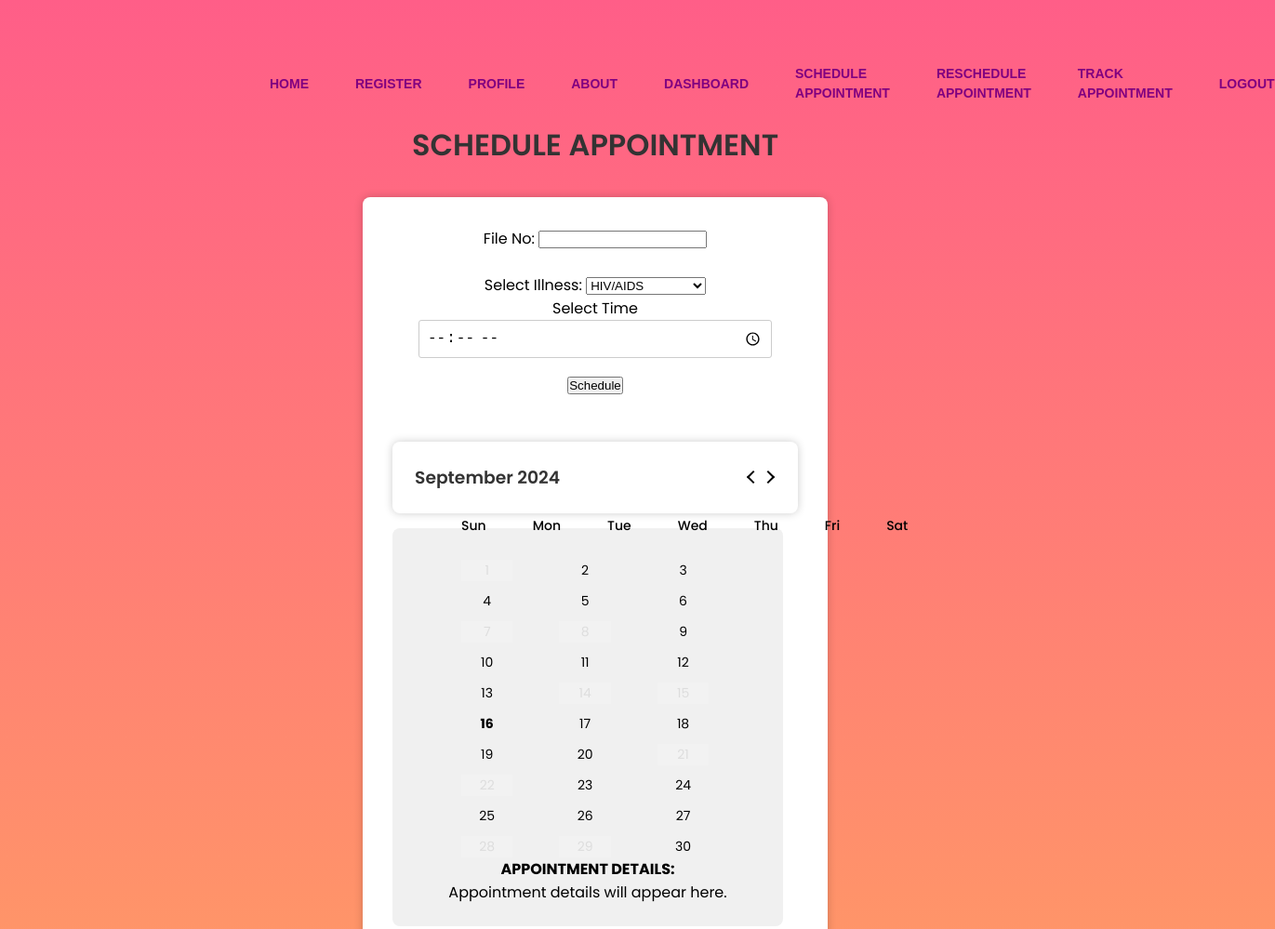
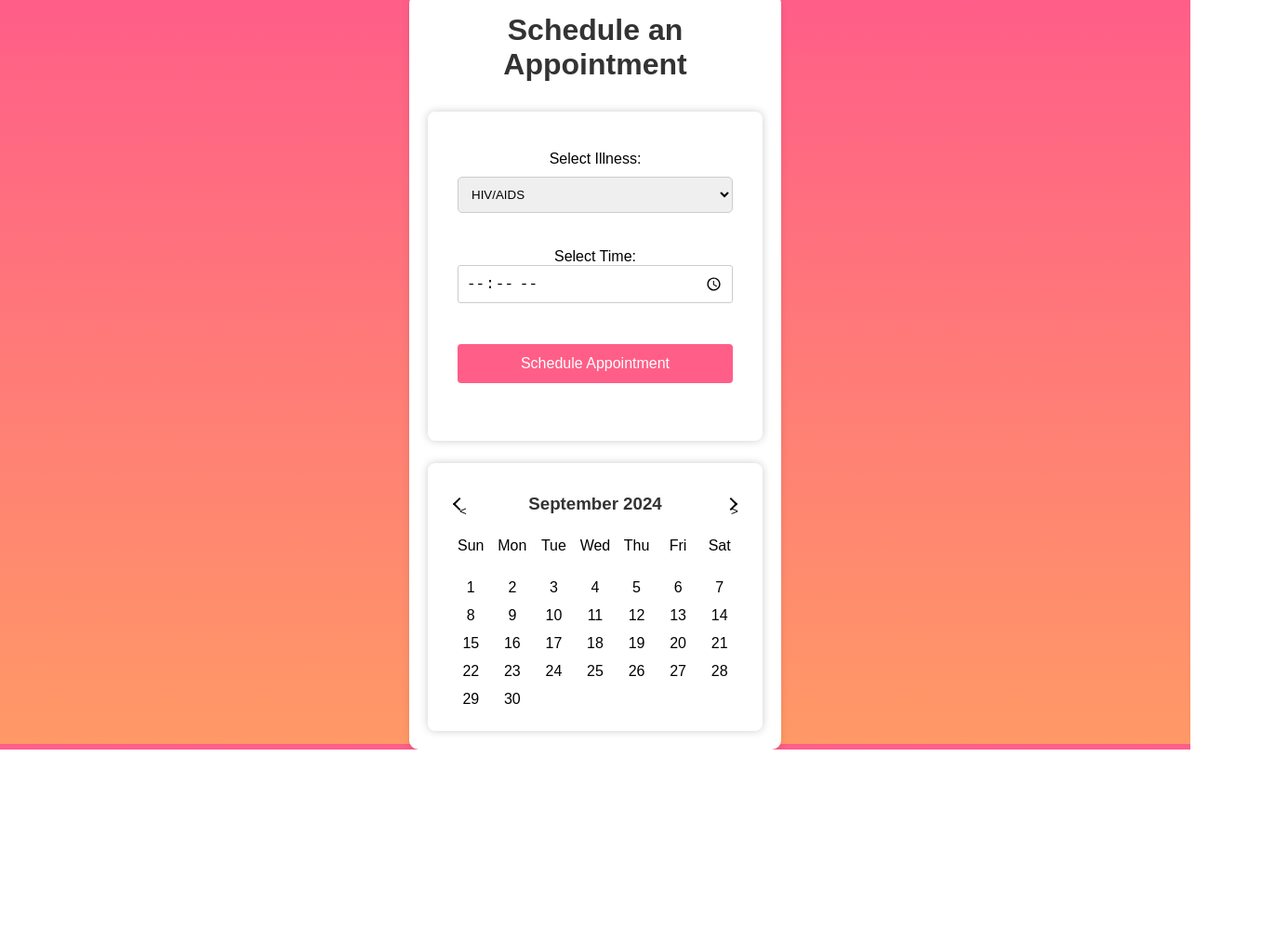
Before and after one commit to ST10167298/ITT-Solution-Web, a website with bundled scripts: page schedule.html in a window 1280 px wide. Shown: the top 999 px of the page at 93% size, 1371 px wide, since content can reach past the window. After the commit the page ends 806 px from the top, so only its background shows below. Built offline with nearby package versions, Linux system fonts and the light colour scheme.

Commit message:
working schedule

```diff
--- /dev/null
+++ b/schedule.css
@@ -0,0 +1,280 @@
+body {
+    font-family: Arial, sans-serif;
+    background-color: #f0f0f0;
+    display: flex;
+    justify-content: center;
+    align-items: center;
+    height: 100vh;
+    margin: 0;
+}
+
+.container {
+    background-color: white;
+    padding: 20px;
+    border-radius: 10px;
+    box-shadow: 0 4px 8px rgba(0, 0, 0, 0.1);
+    width: 400px;
+    text-align: center;
+}
+
+h1 {
+    margin-bottom: 20px;
+}
+
+label {
+    display: block;
+    margin-top: 10px;
+}
+
+select, button {
+    margin: 10px 0;
+    padding: 10px;
+    width: 100%;
+    border: 1px solid #ccc;
+    border-radius: 5px;
+}
+
+#appointmentDetails {
+    margin-top: 20px;
+    font-weight: bold;
+    color: #333;
+}
+
+#timeSelected {
+    margin-top: 10px;
+    color: #007BFF;
+}
+
+#calendarView {
+    margin-top: 20px;
+}
+
+@import url("https://fonts.googleapis.com/css2?family=Poppins:wght@400;500;600;700&display=swap");
+
+* {
+  padding: 0;
+  margin: 0;
+  box-sizing: border-box;
+}
+
+body {
+  font-family: 'Poppins', sans-serif;
+  background: linear-gradient(to bottom, #ff5e88, #ff9966);
+  display: flex;
+  flex-direction: column;
+  align-items: center;
+  justify-content: center;
+  min-height: 100vh;
+  padding: 2rem;
+  overflow-x: hidden;
+}
+
+h1 {
+  font-weight: 600;
+  text-align: center;
+  color: #333;
+  margin-bottom: 2rem;
+}
+
+h3 {
+  font-weight: 600;
+  color: #333;
+}
+
+.form-container {
+  text-align: center;
+  padding: 2rem;
+  background: #fff;
+  border-radius: 8px;
+  box-shadow: 0 0 10px rgba(0, 0, 0, 0.2);
+  margin-bottom: 1.5rem;
+  max-width: 500px;
+  width: 100%;
+}
+
+input[type="time"] {
+  padding: 0.5rem;
+  font-size: 1rem;
+  border: 1px solid #ccc;
+  border-radius: 3px;
+  margin-bottom: 1rem;
+  transition: border 0.2s ease;
+  width: 100%;
+  max-width: 380px;
+}
+
+input[type="time"]:focus {
+  border-color: #ff5e88;
+  outline: none;
+}
+
+#timeError {
+  color: red;
+  display: none;
+}
+
+#scheduleBtn {
+  background-color: #ff5e88;
+  color: #fff;
+  border: none;
+  padding: 0.75rem 1.5rem;
+  border-radius: 4px;
+  font-size: 1rem;
+  cursor: pointer;
+  transition: background-color 0.3s ease;
+}
+
+#scheduleBtn:hover {
+  background-color: #ff4a6d;
+}
+
+.appointment-details {
+  padding: 1.5rem;
+  background: #f0f0f0;
+  border-radius: 8px;
+  text-align: center;
+  width: 100%;
+  max-width: 420px;
+  margin-top: 1rem;
+}
+
+.calendar {
+  width: 100%;
+  max-width: 500px;
+  padding: 1.5rem;
+  background: #fff;
+  border-radius: 8px;
+  box-shadow: 0 0 10px rgba(0, 0, 0, 0.2);
+  margin-top: 1.5rem;
+}
+
+.calendar header {
+  display: flex;
+  align-items: center;
+  justify-content: space-between;
+  margin-bottom: 1rem;
+}
+
+.calendar nav {
+  display: flex;
+  align-items: center;
+}
+
+.calendar ul {
+  list-style: none;
+  padding: 0;
+}
+
+.days {
+  display: flex;
+  justify-content: space-between;
+  font-weight: 500;
+  color: black;
+  margin-bottom: 1rem;
+}
+
+.days li {
+  width: calc(100% / 7);
+  text-align: center;
+}
+
+.calendar ul.dates {
+  display: flex;
+  flex-wrap: wrap;
+  justify-content: flex-start;
+}
+
+.calendar ul.dates li {
+  width: calc(100% / 7);
+  text-align: center;
+  margin-top: 10px;
+  position: relative;
+  padding: 1px;
+  box-sizing: border-box;
+}
+
+#prev,
+#next {
+  width: 16px;
+  height: 16px;
+  border: none;
+  background: transparent;
+  cursor: pointer;
+  position: relative;
+}
+
+#prev::before,
+#next::before {
+  content: "";
+  width: 8px;
+  height: 8px;
+  position: absolute;
+  top: 50%;
+  left: 50%;
+  border-style: solid;
+  border-width: 0.15em 0.15em 0 0;
+  border-color: black;
+  transform-origin: center;
+}
+
+#next::before {
+  transform: translate(-50%, -50%) rotate(45deg);
+}
+
+#prev::before {
+  transform: translate(-50%, -50%) rotate(-135deg);
+}
+
+#prev:hover::before,
+#next:hover::before {
+  border-color: #ff5e88;
+}
+
+.dates li.today {
+  color: black;
+}
+
+.dates li.today::before {
+  content: "";
+  width: 1rem;
+  height: 2rem;
+  position: absolute;
+  top: 50%;
+  left: 50%;
+  transform: translate(-50%, -50%);
+  background: white;
+  border-radius: 50%;
+  z-index: -1;
+}
+
+.dates li.inactive {
+  color: #ccc;
+  background: #f5f5f5;
+  cursor: not-allowed;
+}
+
+/* Additional adjustments for responsiveness */
+@media (max-width: 600px) {
+  .calendar,
+  .form-container,
+  .appointment-details {
+    padding: 1rem;
+    max-width: 100%;
+  }
+
+  .calendar ul.dates li {
+    margin-top: 8px;
+  }
+}
+.dates li.appointment {
+    font-weight: bold;
+    color: #ff5e88; /* Color for the appointment dates */
+    background-color: #f0f0f0; /* Optional: background color to make it stand out */
+    border-radius: 50%; /* Optional: rounded background */
+    padding: 5px; /* Optional: padding to make the date more prominent */
+}
+
+.dates li.appointment:hover {
+    background-color: #ff5e88; /* Optional: highlight color on hover */
+    color: #fff; /* Change text color on hover for better readability */
+}
--- a/schedule.html
+++ b/schedule.html
@@ -1,68 +1,22 @@
 <!DOCTYPE html>
 <html lang="en">
 <head>
-  <meta charset="UTF-8" />
-  <meta http-equiv="X-UA-Compatible" content="IE=edge" />
-  <meta name="viewport" content="width=device-width, initial-scale=1.0" />
-  <title>Calendar</title>
-  <link rel="stylesheet" href="calenderstyle.css" />
-  <link rel="stylesheet" href="style.css">
-  <style>
-    .inactive {
-      pointer-events: none;
-      opacity: 0.5;
-    }
-    .today {
-      font-weight: bold;
-      color: red;
-    }
-    .dates {
-      display: flex;
-      flex-wrap: wrap;
-    }
-    .dates li {
-      width: 8.28%;
-      list-style: none;
-      text-align:left;
-      padding: 4px;
-      cursor: pointer;
-    }
-  </style>
-
-
+    <meta charset="UTF-8">
+    <meta name="viewport" content="width=device-width, initial-scale=1.0">
+    <title>Appointment Scheduler</title>
+    <link rel="stylesheet" href="schedule.css">
 </head>
 <body>
-    <div class="navbar">
-        <div class="icon"></div>
-        <div class="main">
-            <div class="menu">
-                <ul>
-                    <li><a href="home.html">HOME</a></li>
-                    <li><a href="signup.html">REGISTER</a></li>
-                    <li><a href="profiles.html">PROFILE </a></li>
-                    <li><a href="#">ABOUT</a></li>
-                    <li><a href="dashboard.html">DASHBOARD</a></li>
-                    <li><a href="schedule.html">SCHEDULE APPOINTMENT</a></li>
-                    <li><a href="reschedule.html">RESCHEDULE APPOINTMENT </a></li>
-                    <li><a href="trackApp.html">TRACK APPOINTMENT</a></li>
-                    <li><a href="dashboard.html">LOGOUT </a></li>
-                </ul>
-            </div>
 
-        </div>
-    </div>
-  <h1>SCHEDULE APPOINTMENT</h1>
+    <div class="container">
+        <h1>Schedule an Appointment</h1>
 
+        <!-- Illness Selection Dropdown -->
         <div class="form-container">
-
-    <label for="FileNo">File No:</label>
-    <input type="text" id="FileNo" placeholder="Enter File Number">
-
-    <br><br>
-    <label for="illness">Select Illness: </label>
-    <select id="illness">
+            <label for="illnesses">Select Illness:</label>
+            <select id="illnesses">
                 <option value="HIV/AIDS">HIV/AIDS</option>
-      <option value="HYPERTENSION">HYPERTENSION</option>
+                <option value="HYPERTENSION">Hypertension</option>
                 <option value="HEART DISEASE">HEART DISEASE</option>
                 <option value="DIABETES">DIABETES</option>
                 <option value="EPILEPSY">EPILEPSY</option>
@@ -70,25 +24,28 @@
                 <option value="TB">TB</option>
             </select>
 
-    <br>
+            <br><br>
 
-    <label for="time">Select Time</label>
-    <input type="time" id="time" name="time">
-
-    <br>
-
-    <button id="schedule-btn">Schedule</button>
+            <label for="time">Select Time:</label>
+            <input type="time" id="time" name="time" step="1200">
+            <p id="timeError" style="color: red; display: none;">Please select a valid time between 07:00 and 17:00 in 20-minute intervals.</p>
 
             <br><br>
+
+            <!-- Schedule Button -->
+            <button id="scheduleBtn">Schedule Appointment</button>
+
+            <!-- Show Appointment Details -->
+            <div id="appointmentDetails"></div>
+        </div>
+
+        <!-- Calendar View -->
         <div class="calendar">
             <header>
-        <h3></h3>
-        <nav>
-          <button id="prev"></button>
-          <button id="next"></button>
-        </nav>
+                <button id="prev">&lt;</button>
+                <h3 id="monthYear"></h3>
+                <button id="next">&gt;</button>
             </header>
-      <section>
             <ul class="days">
                 <li>Sun</li>
                 <li>Mon</li>
@@ -99,16 +56,9 @@
                 <li>Sat</li>
             </ul>
             <ul class="dates"></ul>
-      </section>
-    </div>
-
-    <div class="appointment-details">
-        <label for="appointment-details"><strong>APPOINTMENT DETAILS:</strong></label>
-      <p id="appointmentInfo">Appointment details will appear here.</p>
         </div>
     </div>
 
     <script type="module" src="schedule.js"></script>
-
 </body>
 </html>
--- a/schedule.js
+++ b/schedule.js
@@ -1,3 +1,4 @@
+// Import Firebase SDK
 import { initializeApp } from "https://www.gstatic.com/firebasejs/10.13.1/firebase-app.js";
 import { getFirestore, doc, setDoc } from "https://www.gstatic.com/firebasejs/10.13.1/firebase-firestore.js";
 
@@ -15,162 +16,180 @@ const firebaseConfig = {
 // Initialize Firebase
 const app = initializeApp(firebaseConfig);
 const db = getFirestore(app);
-document.addEventListener('DOMContentLoaded', function () {
-  const illnessSelect = document.getElementById('illness');
-  const timeInput = document.getElementById('time');
-  const fileNoInput = document.getElementById('FileNo');
-  const appointmentInfo = document.getElementById('appointmentInfo');
-  const scheduleBtn = document.getElementById('schedule-btn');
 
-  const currentMonthElement = document.querySelector('.calendar header h3');
-  const datesContainer = document.querySelector('.dates');
-  const monthNames = ["January", "February", "March", "April", "May", "June", "July", "August", "September", "October", "November", "December"];
-  let currentDate = new Date();
+document.addEventListener("DOMContentLoaded", () => {
+    let illnesses = document.getElementById('illnesses');
+    let timeInput = document.getElementById('time');
+    let scheduleBtn = document.getElementById('scheduleBtn');
+    let timeError = document.getElementById('timeError');
+    let appointmentDetails = document.getElementById('appointmentDetails');
+    let datesContainer = document.querySelector(".dates");
+    let monthYear = document.getElementById("monthYear");
+    let prevBtn = document.getElementById("prev");
+    let nextBtn = document.getElementById("next");
 
-  function getDaysToAdd(selectedIllness) {
-    let daysToAdd = 0;
-    switch (selectedIllness) {
-      case "HIV/AIDS": daysToAdd = 25; break;
-      case "Hypertension": daysToAdd = 40; break;
-      case "Heart Disease": daysToAdd = 30; break;
-      case "Diabetes": daysToAdd = 30; break;
-      case "Epilepsy": daysToAdd = 21; break;
-      case "Arthritis": daysToAdd = 60; break;
-      case "TB": daysToAdd = 60; break;
-    }
-    return daysToAdd;
-  }
+    let selectedHour = 0;
+    let selectedMin = 0;
+    let daysToAdd = 30;
+    let appointments = {}; // To store appointments
+    let currentMonth = new Date().getMonth();
+    let currentYear = new Date().getFullYear();
 
-  function getAppointmentDate() {
-    const selectedIllness = illnessSelect.value;
-    const daysToAdd = getDaysToAdd(selectedIllness);
-    const today = new Date();
-    today.setDate(today.getDate() + daysToAdd);
-    const appointmentDate = `${today.getDate()}/${today.getMonth() + 1}/${today.getFullYear()}`;
-    return appointmentDate;
-  }
+    // Illness selection logic
+    illnesses.addEventListener('change', function() {
+        const selectedIllness = this.value;
+        switch (selectedIllness) {
+            case "HIV/AIDS":
+                daysToAdd = 25;
+                break;
+            case "Hypertension":
+                daysToAdd = 40;
+                break;
+            case "Heart Disease":
+                daysToAdd = 30;
+                break;
+            case "Diabetes":
+                daysToAdd = 30;
+                break;
+            case "Epilepsy":
+                daysToAdd = 21;
+                break;
+            case "Arthritis":
+                daysToAdd = 60;
+                break;
+            case "TB":
+                daysToAdd = 60;
+                break;
+        }
+    });
 
-  function updateAppointmentDetails() {
-    const appointmentDate = getAppointmentDate();
-    const selectedIllness = illnessSelect.value;
-    const selectedTime = timeInput.value;
-    appointmentInfo.innerHTML =
-      `<strong>Illness:</strong> ${selectedIllness} <br>
-      <strong>Next Appointment Date:</strong> ${appointmentDate} <br>
-      <strong>Time:</strong> ${selectedTime} <br>`;
-  }
+    // Time validation logic
+    timeInput.addEventListener('input', () => {
+        const timeValue = timeInput.value;
+        if (timeValue) {
+            const [hour, min] = timeValue.split(":").map(Number);
+            selectedHour = hour;
+            selectedMin = min;
 
-  function isValidTime(selectedTime) {
-    const [hours, minutes] = selectedTime.split(':').map(Number);
-    const totalMinutes = hours * 60 + minutes;
-    const startTime = 7 * 60;  // 7:00 AM in minutes
-    const endTime = 17 * 60;   // 5:00 PM in minutes
-    return totalMinutes >= startTime && totalMinutes <= endTime && (totalMinutes % 20 === 0);
-  }
+            if (validateTime(selectedHour, selectedMin)) {
+                timeError.style.display = 'none'; // Hide error message
+                timeInput.setCustomValidity(''); // Clear any previous custom validity message
+            } else {
+                timeError.style.display = 'block'; // Show error message
+                timeInput.setCustomValidity('Please select a valid time between 07:00 and 17:00 in 20-minute intervals.'); // Custom validity message
+            }
+        }
+    });
 
-  function populateTimeOptions() {
-    const startTime = 7 * 60;  // 7:00 AM in minutes
-    const endTime = 17 * 60;   // 5:00 PM in minutes
+    // Schedule appointment logic
+    scheduleBtn.addEventListener('click', async () => {
+        const calendar = new Date();
+        calendar.setDate(calendar.getDate() + daysToAdd);
 
-    for (let minutes = startTime; minutes <= endTime; minutes += 20) {
-      const hours = Math.floor(minutes / 60);
-      const mins = minutes % 60;
-      const formattedTime = `${String(hours).padStart(2, '0')}:${String(mins).padStart(2, '0')}`;
-      const option = document.createElement('option');
-      option.value = formattedTime;
-      option.textContent = formattedTime;
-      timeInput.appendChild(option);
-    }
-  }
+        const dayOfWeek = calendar.getDay();
+        if (dayOfWeek === 6) {
+            calendar.setDate(calendar.getDate() + 2);
+        } else if (dayOfWeek === 0) {
+            calendar.setDate(calendar.getDate() + 1);
+        }
 
-  async function scheduleAppointment() {
-    const selectedIllness = illnessSelect.value;
-    const selectedTime = timeInput.value;
-    const fileNo = fileNoInput.value;
+        calendar.setHours(selectedHour);
+        calendar.setMinutes(selectedMin);
 
-    if (!fileNo || !selectedTime || !selectedIllness) {
-      alert("Please enter a file number, select an illness, and select a time.");
-      return;
+        const selectedDate = calendar.toISOString().split("T")[0];
+        const selectedTime = `${selectedHour}:${selectedMin.toString().padStart(2, '0')}`;
+        const selectedMonth = calendar.getMonth() + 1; // Months are zero-indexed
+        const selectedYear = calendar.getFullYear();
+
+        if (appointments[selectedDate] === selectedTime) {
+            alert("This time slot is already booked. Please select a different time.");
+            return;
+        }
+
+        appointments[selectedDate] = selectedTime;
+        appointmentDetails.innerHTML = `Scheduled Appointment:<br> ${calendar.toDateString()} at ${selectedTime}<br>Time: ${selectedTime}`;
+
+        // Save appointment to Firestore
+        try {
+            await setDoc(doc(db, "clinicDB", selectedDate), {
+                time: selectedTime,
+                month: selectedMonth,
+                year: selectedYear
+            });
+            console.log("Appointment saved to Firestore.");
+        } catch (error) {
+            console.error("Error adding appointment: ", error);
+        }
+
+        // Update Calendar View to the month of the scheduled appointment
+        currentMonth = calendar.getMonth();
+        currentYear = calendar.getFullYear();
+        renderCalendar(currentMonth, currentYear);
+    });
+
+    // Function to validate if the time is within the allowed range and in 20-minute intervals
+    function validateTime(hour, minute) {
+        const isWithinTimeRange = hour >= 7 && hour <= 17;
+        const isIn20MinuteInterval = minute % 20 === 0;
+
+        if (hour === 17 && minute !== 0) {
+            return false;
+        }
+        return isWithinTimeRange && isIn20MinuteInterval;
     }
 
-    if (!isValidTime(selectedTime)) {
-      alert("Please select a time between 7:00 AM and 5:00 PM in 20-minute intervals.");
-      return;
+    // Calendar Navigation
+    prevBtn.addEventListener('click', () => {
+        currentMonth--;
+        if (currentMonth < 0) {
+            currentMonth = 11;
+            currentYear--;
+        }
+        renderCalendar(currentMonth, currentYear);
+    });
+
+    nextBtn.addEventListener('click', () => {
+        currentMonth++;
+        if (currentMonth > 11) {
+            currentMonth = 0;
+            currentYear++;
+        }
+        renderCalendar(currentMonth, currentYear);
+    });
+
+    // Render Calendar
+    async function renderCalendar(month, year) {
+        datesContainer.innerHTML = ''; // Clear existing dates
+        const firstDay = new Date(year, month).getDay();
+        const daysInMonth = new Date(year, month + 1, 0).getDate();
+
+        monthYear.textContent = `${new Date(year, month).toLocaleString('default', { month: 'long' })} ${year}`;
+
+        for (let i = 0; i < firstDay; i++) {
+            const li = document.createElement('li');
+            li.classList.add('inactive');
+            datesContainer.appendChild(li);
+        }
+
+        for (let i = 1; i <= daysInMonth; i++) {
+            const li = document.createElement('li');
+            li.textContent = i;
+            const date = new Date(year, month, i);
+
+            // Check if this date is the same as the scheduled appointment
+            const dateString = date.toISOString().split("T")[0];
+            if (appointments[dateString]) {
+                li.classList.add('appointment');
+            }
+
+            if (date.toDateString() === new Date().toDateString()) {
+                li.classList.add('today');
+            }
+
+            datesContainer.appendChild(li);
+        }
     }
 
-    const appointmentDate = getAppointmentDate();
-    const appointmentData = {
-      illness: selectedIllness,
-      appointmentDate: appointmentDate,
-      time: selectedTime,
-    };
-
-    const ref = doc(db, "clinicDB", fileNo);
-    try {
-      await setDoc(ref, appointmentData);
-      alert("Appointment scheduled successfully!");
-      updateAppointmentDetails();
-    } catch (error) {
-      console.error("Error saving appointment to Firebase:", error);
-      alert("Failed to schedule appointment.");
-    }
-  }
-
-  function generateCalendar() {
-    const year = currentDate.getFullYear();
-    const month = currentDate.getMonth();
-    currentMonthElement.textContent = `${monthNames[month]} ${year}`;
-
-    const firstDayOfMonth = new Date(year, month, 1).getDay();
-    const daysInMonth = new Date(year, month + 1, 0).getDate();
-    datesContainer.innerHTML = '';
-
-    // Add empty (inactive) days at the beginning
-    for (let i = 0; i < firstDayOfMonth; i++) {
-      const emptyCell = document.createElement('li');
-      emptyCell.classList.add('inactive');
-      datesContainer.appendChild(emptyCell);
-    }
-
-    // Add the actual days of the month
-    for (let i = 1; i <= daysInMonth; i++) {
-      const dateCell = document.createElement('li');
-      dateCell.textContent = i;
-
-      const date = new Date(year, month, i);
-      const dayOfWeek = date.getDay();
-
-      // Mark weekends as inactive
-      if (dayOfWeek === 0 || dayOfWeek === 6) {
-        dateCell.classList.add('inactive');
-      } else {
-        // Mark today
-        if (i === new Date().getDate() && month === new Date().getMonth() && year === new Date().getFullYear()) {
-          dateCell.classList.add('today');
-        }
-
-        // Add click event for selectable days
-        dateCell.addEventListener('click', () => {
-          alert(`You selected ${i}/${month + 1}/${year}`);
-        });
-      }
-
-      datesContainer.appendChild(dateCell);
-    }
-  }
-
-  // Populate time options on page load
-  populateTimeOptions();
-
-  generateCalendar();
-  document.getElementById('next').addEventListener('click', () => {
-    currentDate.setMonth(currentDate.getMonth() + 1);
-    generateCalendar();
-  });
-  document.getElementById('prev').addEventListener('click', () => {
-    currentDate.setMonth(currentDate.getMonth() - 1);
-    generateCalendar();
-  });
-
-  scheduleBtn.addEventListener('click', scheduleAppointment);
+    // Initialize Calendar
+    renderCalendar(currentMonth, currentYear);
 });
```
Also changed, not shown: style.css (line endings or trailing spaces). Lines whose indentation alone changed are shown as unchanged.
